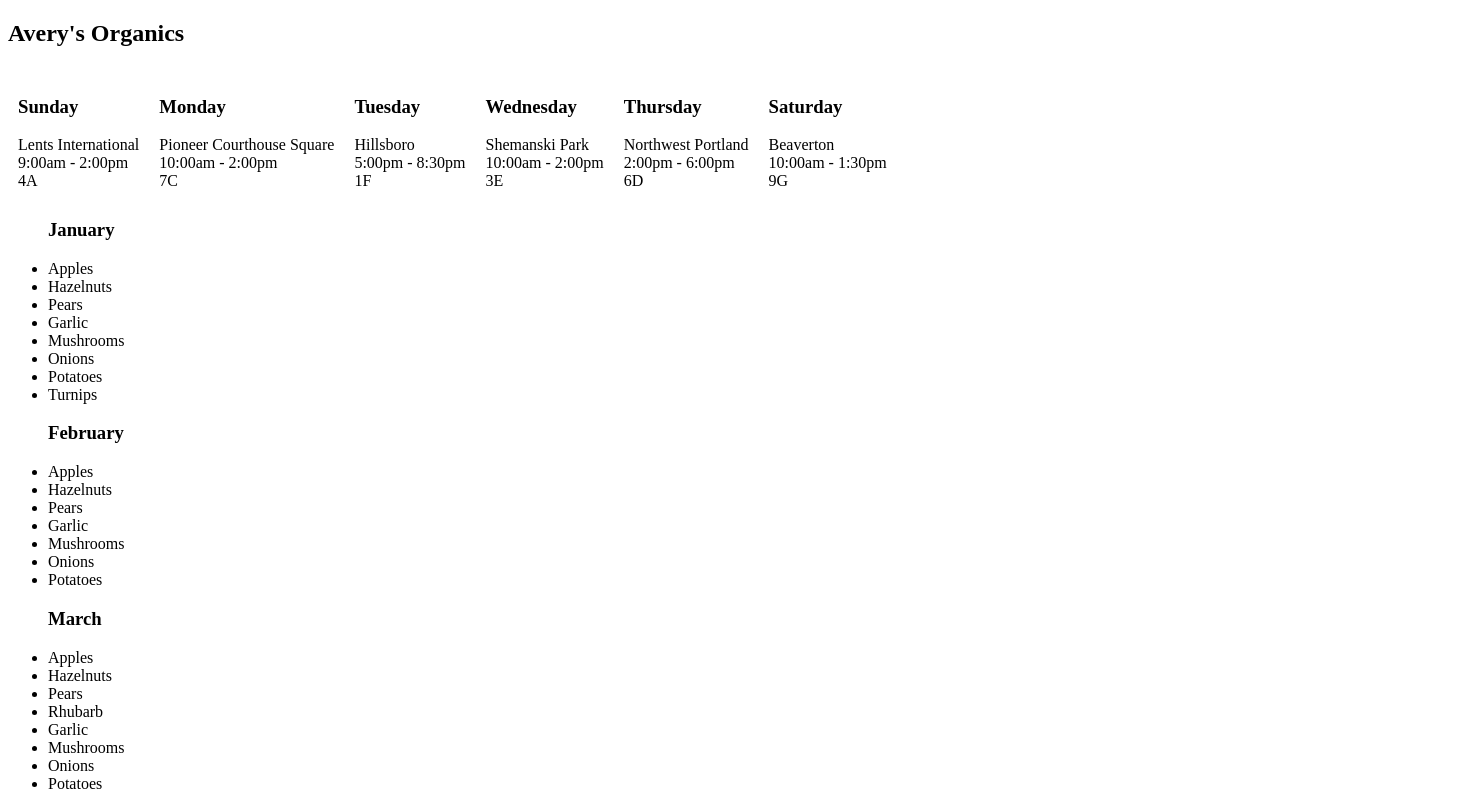
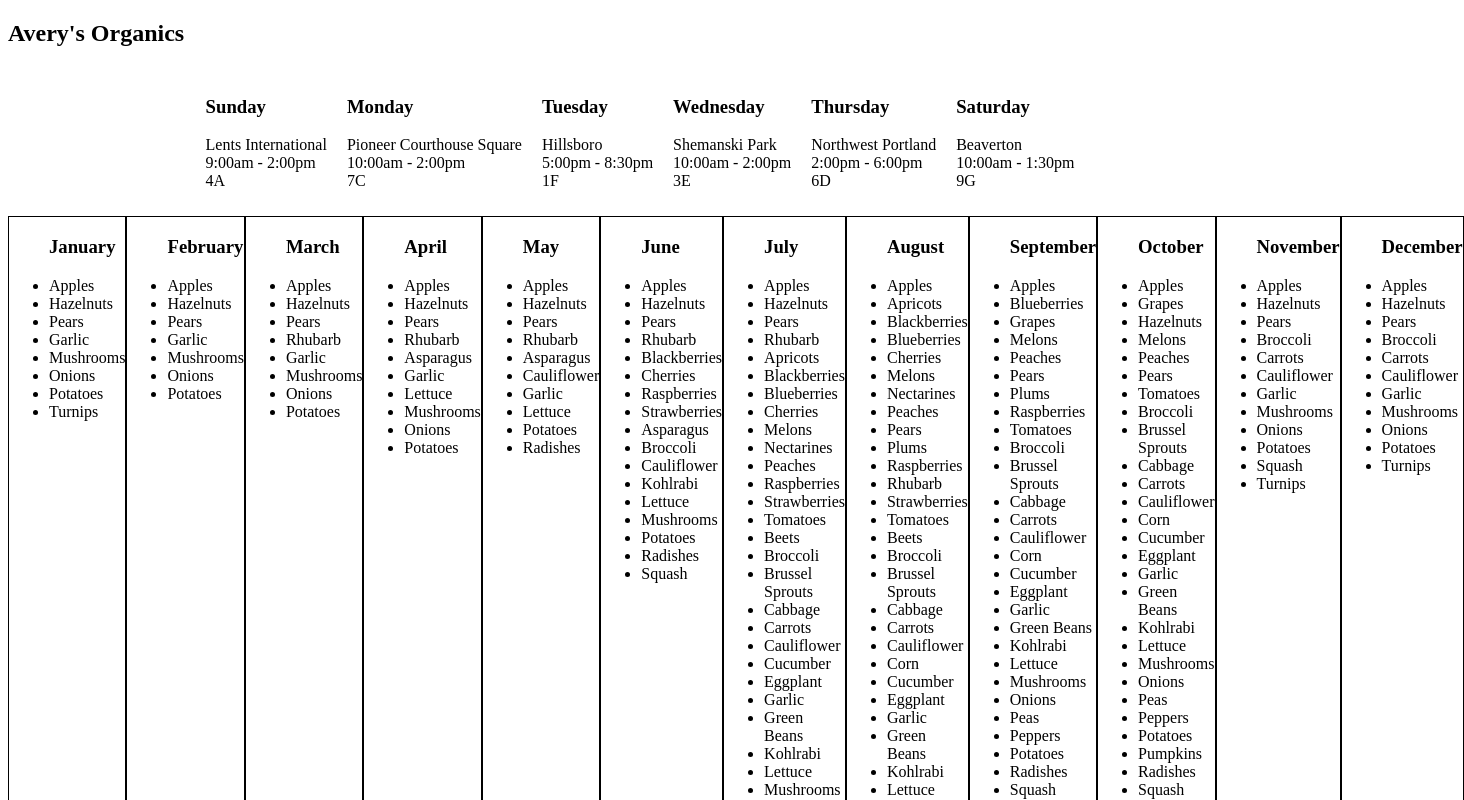
Before and after one commit to K-Banks/farmers-market, a React app: page / in a window 1280 px wide. Shown: the top 800 px of the page, 1464 px wide, since content can reach past the window. Built offline with nearby package versions, Linux system fonts and the light colour scheme.

Commit message:
Add grid styling to seasonal produce

```diff
--- a/src/components/marketSchedule.jsx
+++ b/src/components/marketSchedule.jsx
@@ -52,6 +52,7 @@ function MarketSchedule() {
       <style jsx>{`.marketFlex {
           display: flex;
           flex-direction: row;
+          justify-content: center;
         }`}</style>
     </div>
   );
--- a/src/components/produce.jsx
+++ b/src/components/produce.jsx
@@ -3,11 +3,17 @@ import PropTypes from 'prop-types';
 
 function Produce(props){
   return(
-    <ul>
+    <ul className='theBorder'>
       <h3>{props.month}</h3>
       {props.selection.map((produce, index) =>
         <li id={index}>{produce}</li>
       )}
+      <style jsx>{`.theBorder {
+          border: 1px solid black;
+        }
+        .theBorder:nth-child(1) {
+          grid-row: 1 / 2;
+        }`}</style>
     </ul>
   );
 }
--- a/src/components/seasonalProduce.jsx
+++ b/src/components/seasonalProduce.jsx
@@ -272,12 +272,17 @@ const availableProduce = [
 
 function SeasonalProduce() {
   return(
-    <div>
+    <div className='produceFlex'>
       {availableProduce.map((season, index) =>
         <Produce month={season.month}
           selection={season.selection}
           key={index}/>
       )}
+      <style jsx>{`.produceFlex {
+          display: grid;
+          grid-template-columns: repeat(12, 1fr);
+          grid-template-rows: auto;
+        }`}</style>
     </div>
   );
 }
```
